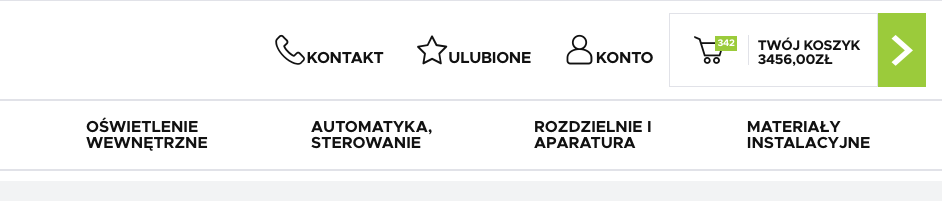
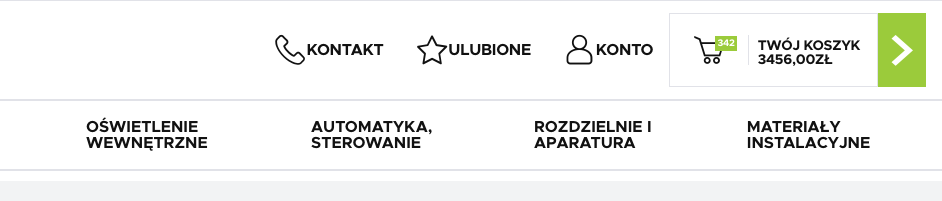
Before and after one commit to vernix77/Niedzwiedz, a website: page index.html in a window 1280 px wide. Shown: the top 201 px of the page, 338-1280 px from the left. Drawn offline with nearby package versions, Linux system fonts and the light colour scheme; files that its build step writes are made by us from their sources; files whose address does not match are found by name.

Commit message:
#3 poprawki

```diff
--- a/index.html
+++ b/index.html
@@ -27,14 +27,15 @@
                         <div class="header__menu"><i class="header__icon icon-widok_01"></i></div>
                     </a>
                     <a href="javascript:void(0)">
-                        <div class="header__contact"><i class="header__icon icon-phone"></i>Kontakt</div>
-                    </a>
-                    <a href="javascript:void(0)">
-                        <div class="header__favorite"><i class="header__icon icon-star"></i>Ulubione
+                        <div class="header__contact"><i class="header__icon icon-phone"></i><span></span>Kontakt</span>
                         </div>
                     </a>
                     <a href="javascript:void(0)">
-                        <div class="header__accont"><i class="header__icon icon-person"></i>Konto
+                        <div class="header__favorite"><i class="header__icon icon-star"></i><span>Ulubione</span>
+                        </div>
+                    </a>
+                    <a href="javascript:void(0)">
+                        <div class="header__accont"><i class="header__icon icon-person"></i><span>Konto</span>
                         </div>
                     </a>
                     <div class="header__basket">
--- a/scss/header.scss
+++ b/scss/header.scss
@@ -13,17 +13,26 @@ header {
 	z-index: 100;
 	justify-content: right;
 	padding: 0 1rem 0 1rem;
+	display: flex;
+	flex-wrap: nowrap;
+	align-items: center;
 }
 .header__favorite {
 	z-index: 100;
 	justify-content: right;
 	padding: 0 1rem 0 1rem;
+	display: flex;
+	flex-wrap: nowrap;
+	align-items: center;
 }
 .header__accont {
 	z-index: 100;
 	padding-left: 0;
 	justify-content: right;
 	padding: 0 1rem 0 1rem;
+	display: flex;
+	flex-wrap: nowrap;
+	align-items: center;
 }
 .header {
 	font-family: Metropolis-Bold;
@@ -156,6 +165,7 @@ header {
 	display: inline;
 	font-size: 16px;
 	padding: 0;
+	padding-left: 0.25rem;
 	margin: 0;
 }
 .nav__logo {
@@ -406,7 +416,6 @@ nav {
 		font-size: 2rem;
 	}
 	.header__item .header__basket-box .header__basket-box__hidden p {
-		padding-top: 1rem;
 		font-family: Metropolis-Light;
 	}
 	.header__item .icon-card {
@@ -448,9 +457,6 @@ nav {
 		justify-content: center;
 		align-items: center;
 		padding: 0;
-	}
-	.header__item .header__basket-box .header__basket-box__hidden p {
-		padding-top: 1rem;
 	}
 	.header__item .icon-card {
 		padding: 0 1.5rem;
```
